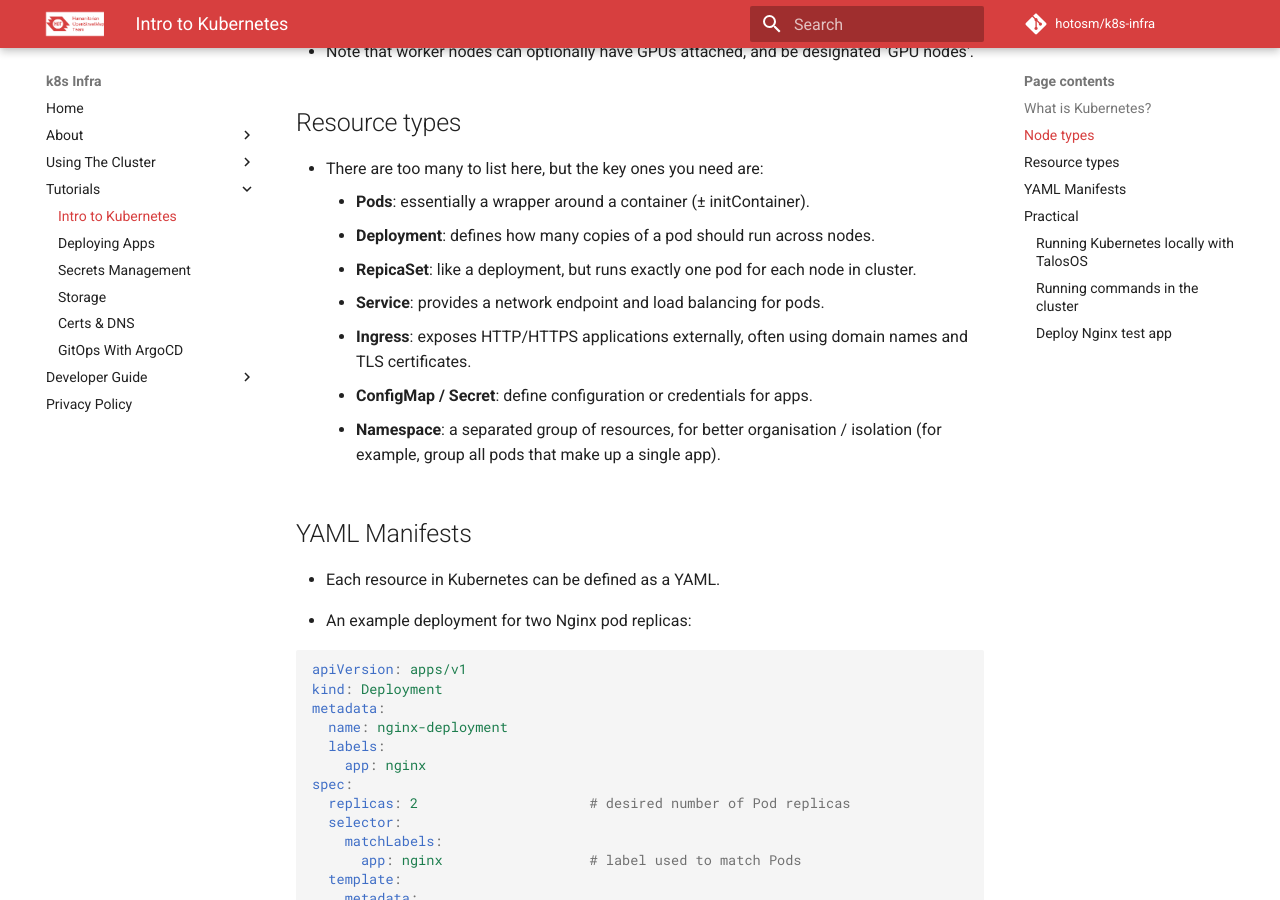
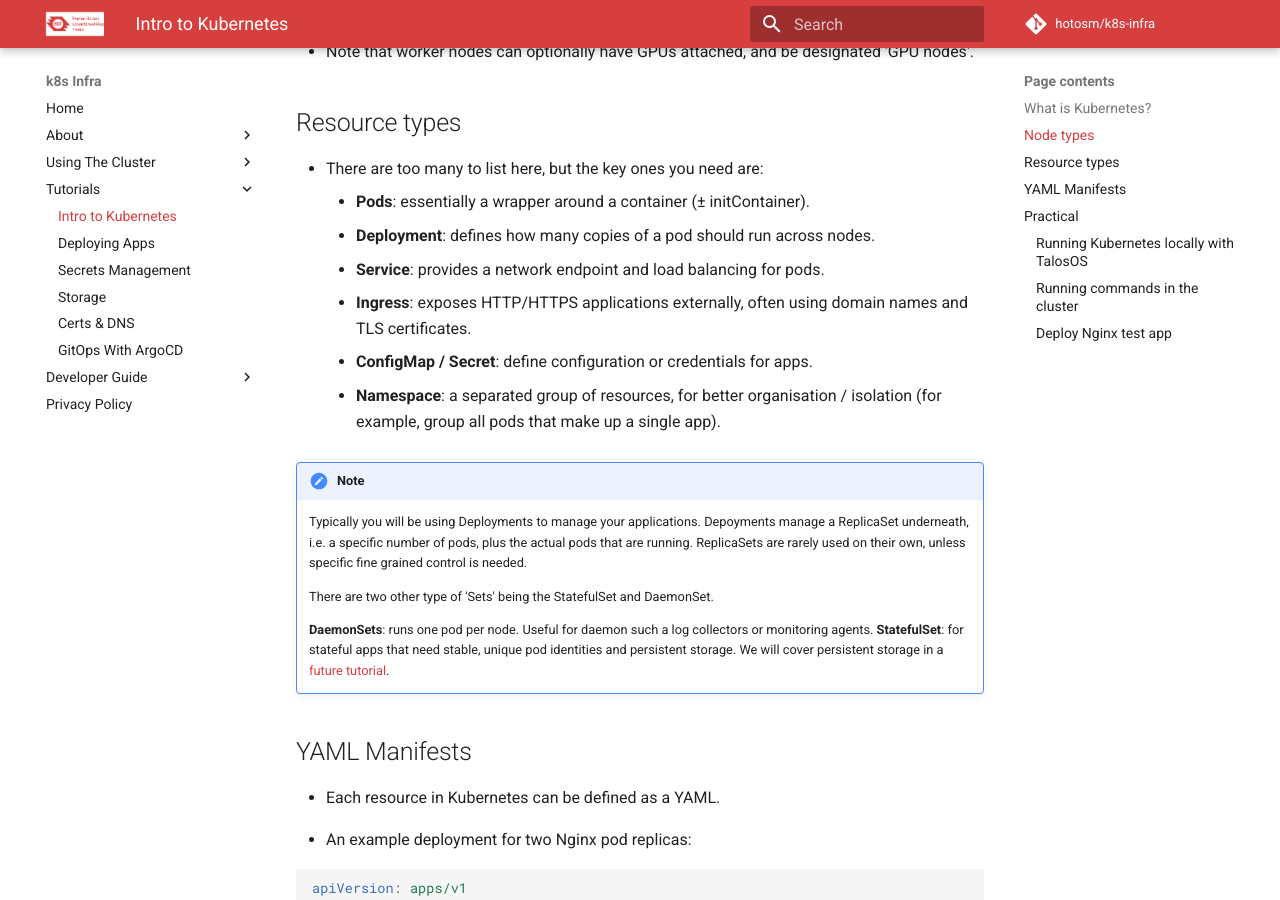
Before and after one commit to hotosm/k8s-infra, an MkDocs documentation site: the page built from docs/tutorial/k8s-intro.md, in a window 1280 px wide and 900 px high, scrolled down 1260 px. Built offline with MkDocs 1.6.1 and Material for MkDocs 9.7.7, drawn with Linux system fonts in a browser that asks for light colours; comment, search, counter and statistics services are not loaded.

Commit message:
fix: update info about replicasets, daemonsets, statefulsets

```diff
--- a/docs/tutorial/k8s-intro.md
+++ b/docs/tutorial/k8s-intro.md
@@ -55,14 +55,28 @@ From skillshare session 15/10/2025
 - There are too many to list here, but the key ones you need are:
   - **Pods**: essentially a wrapper around a container (± initContainer).
   - **Deployment**: defines how many copies of a pod should run across nodes.
-  - **RepicaSet**: like a deployment, but runs exactly one pod for each
-    node in cluster.
   - **Service**: provides a network endpoint and load balancing for pods.
   - **Ingress**: exposes HTTP/HTTPS applications externally, often using
     domain names and TLS certificates.
   - **ConfigMap / Secret**: define configuration or credentials for apps.
   - **Namespace**: a separated group of resources, for better organisation /
     isolation (for example, group all pods that make up a single app).
+
+!!! note
+
+    Typically you will be using Deployments to manage your applications.
+    Depoyments manage a ReplicaSet underneath, i.e. a specific number
+    of pods, plus the actual pods that are running. ReplicaSets are
+    rarely used on their own, unless specific fine grained control
+    is needed.
+
+    There are two other type of 'Sets' being the StatefulSet and DaemonSet.
+
+    **DaemonSets**: runs one pod per node. Useful for daemon such a log
+      collectors or monitoring agents.
+    **StatefulSet**: for stateful apps that need stable, unique pod
+      identities and persistent storage. We will cover persistent
+      storage in a [future tutorial](storage.md).
 
 ## YAML Manifests
 
```
